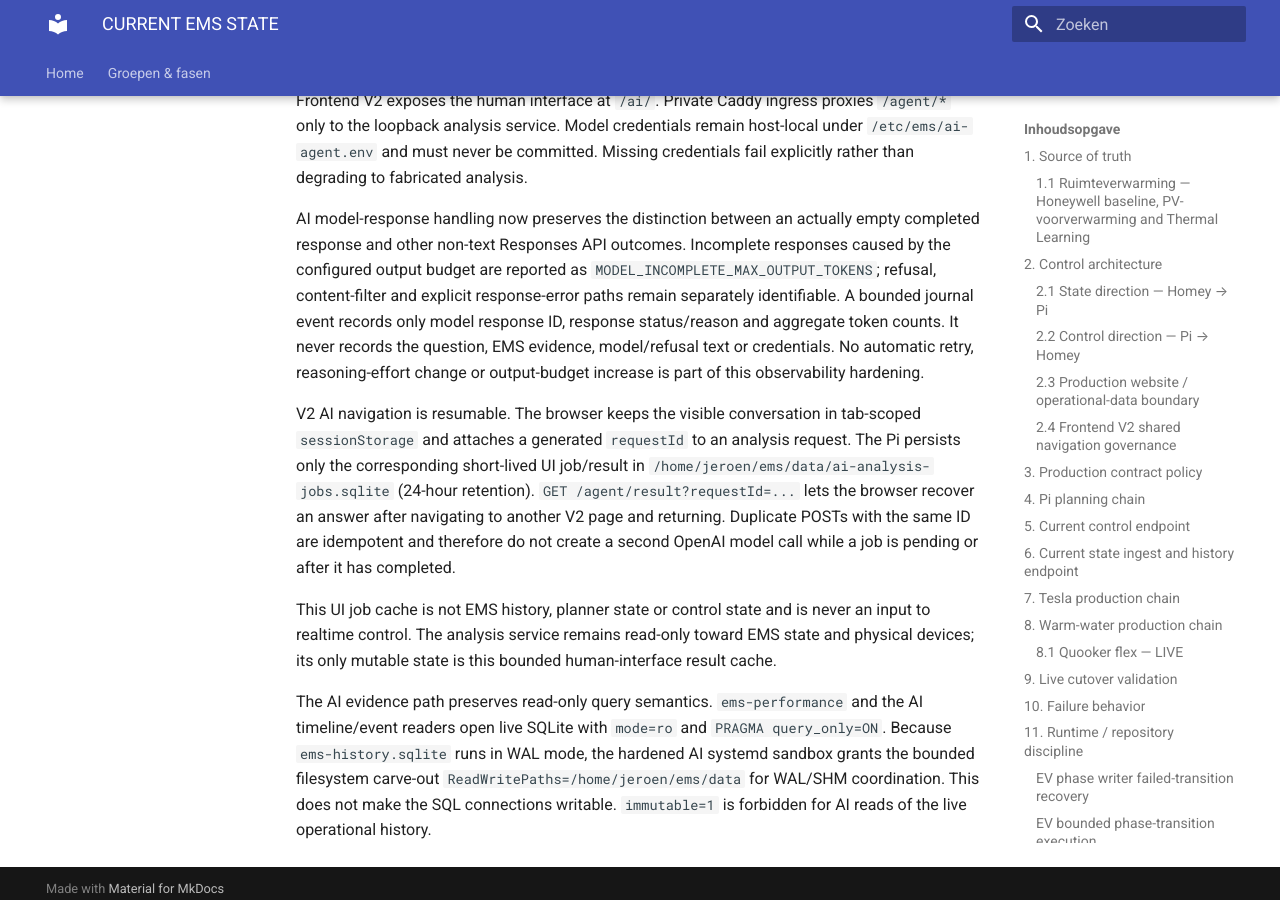
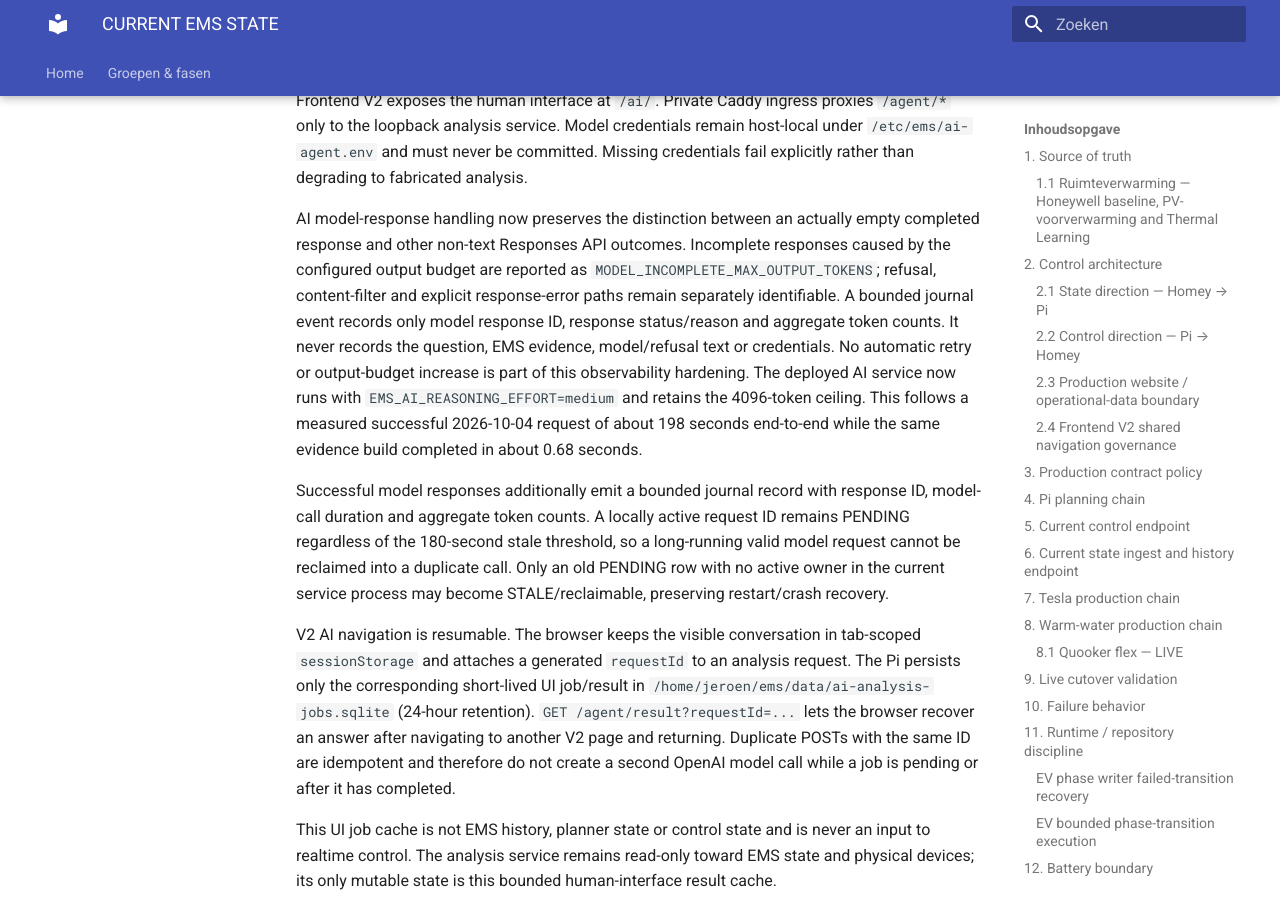
Before and after one commit to OnsKasteeltje/homey-energy-manual, an MkDocs documentation site: the page built from docs/architecture/CURRENT-EMS-STATE.md, in a window 1280 px wide and 900 px high, scrolled down 26004 px. Built offline with MkDocs 1.6.1 and Material for MkDocs 9.7.7, drawn with Linux system fonts in a browser that asks for light colours.

Commit message:
docs(ai): record medium reasoning and lifecycle hardening

```diff
--- a/docs/architecture/CURRENT-EMS-STATE.md
+++ b/docs/architecture/CURRENT-EMS-STATE.md
@@ -535,8 +535,18 @@
 response-error paths remain separately identifiable. A bounded journal event
 records only model response ID, response status/reason and aggregate token
 counts. It never records the question, EMS evidence, model/refusal text or
-credentials. No automatic retry, reasoning-effort change or output-budget
-increase is part of this observability hardening.
+credentials. No automatic retry or output-budget increase is part of this
+observability hardening. The deployed AI service now runs with
+`EMS_AI_REASONING_EFFORT=medium` and retains the 4096-token ceiling. This
+follows a measured successful 2026-10-04 request of about 198 seconds
+end-to-end while the same evidence build completed in about 0.68 seconds.
+
+Successful model responses additionally emit a bounded journal record with
+response ID, model-call duration and aggregate token counts. A locally active
+request ID remains PENDING regardless of the 180-second stale threshold, so a
+long-running valid model request cannot be reclaimed into a duplicate call.
+Only an old PENDING row with no active owner in the current service process may
+become STALE/reclaimable, preserving restart/crash recovery.
 
 V2 AI navigation is resumable. The browser keeps the visible conversation in
 tab-scoped `sessionStorage` and attaches a generated `requestId` to an
```
